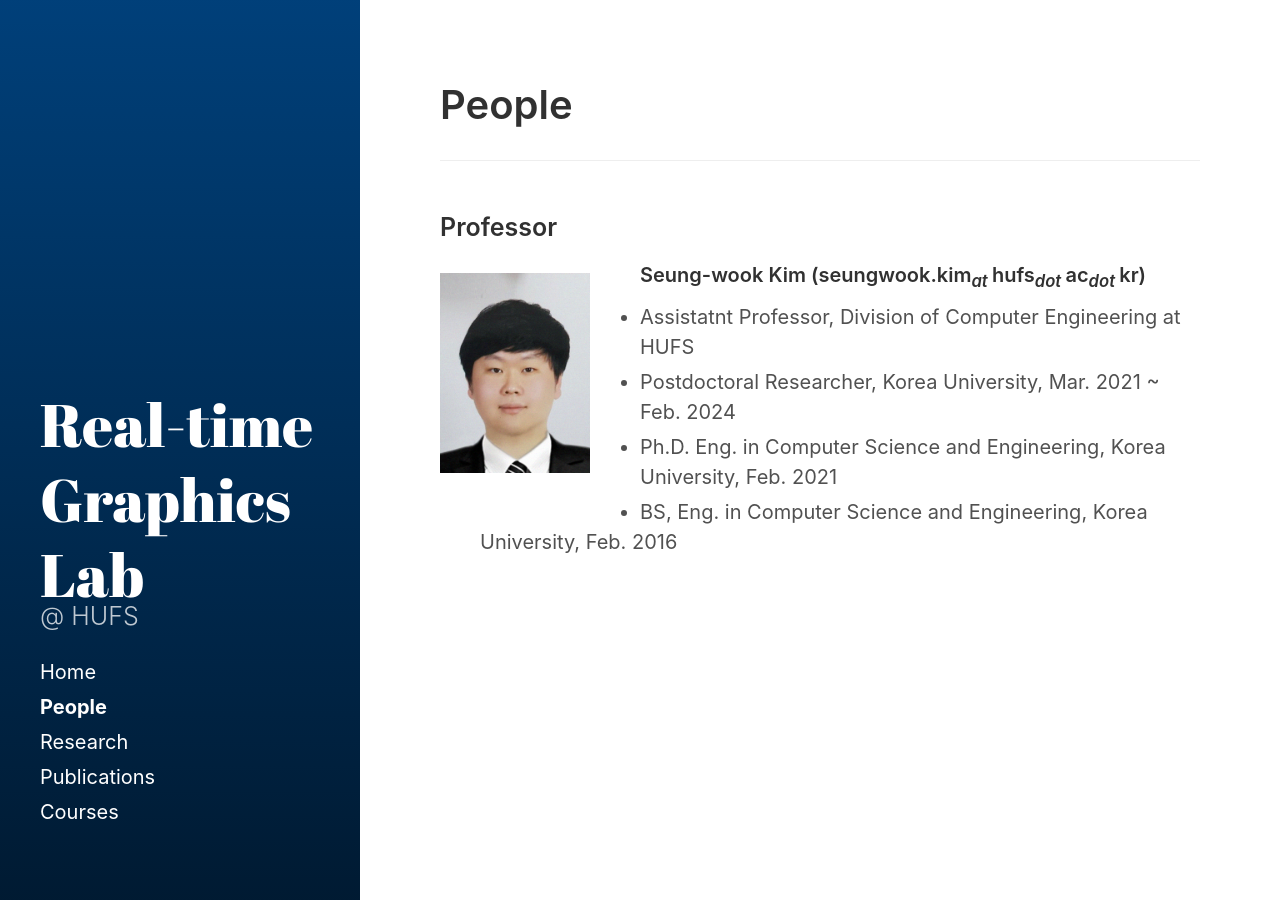
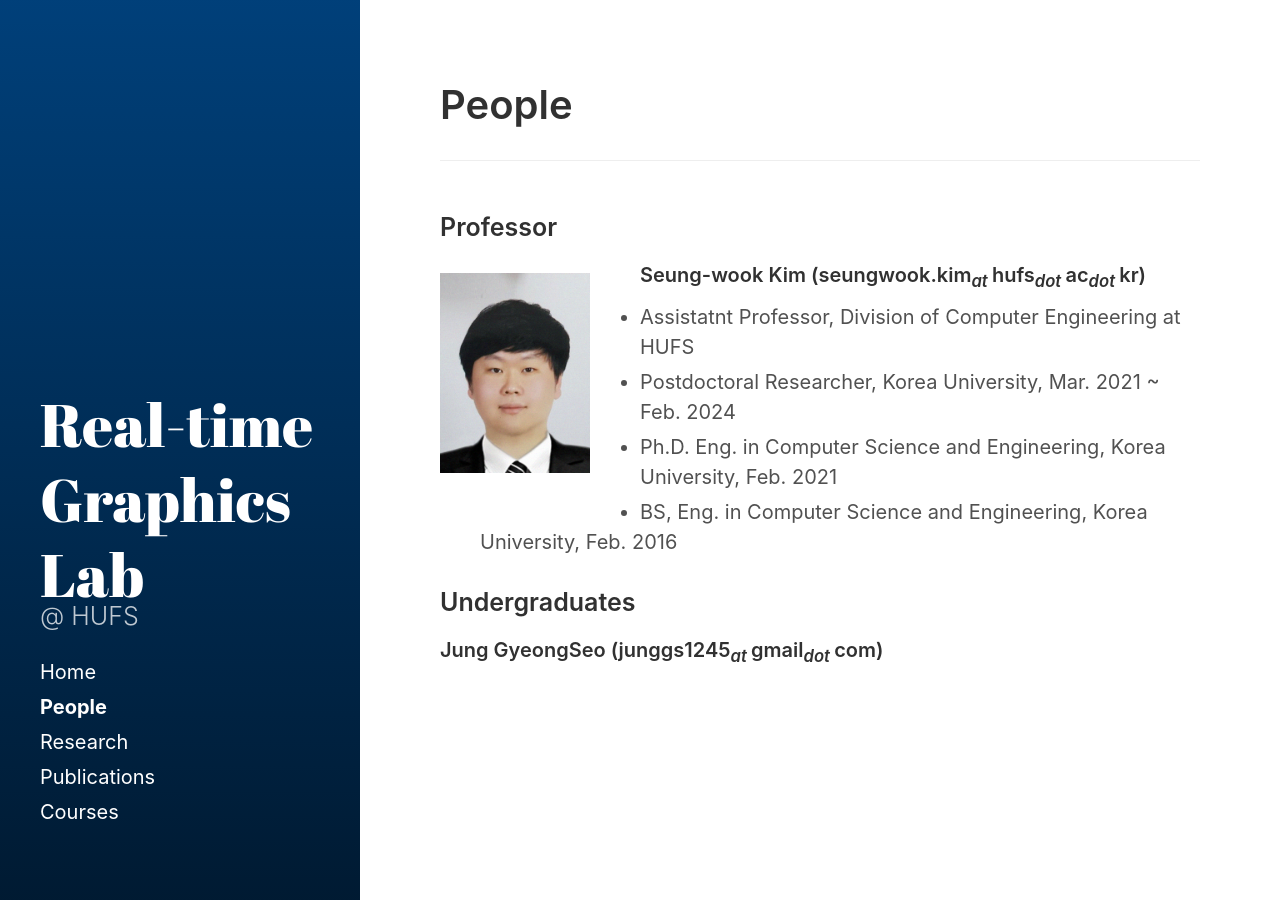
Before and after one commit to God-eunger/God-eunger.github.io, a Jekyll site: the page built from people/index.md, in a window 1280 px wide. Built offline with Jekyll 4.4.1, drawn with Linux system fonts in a browser that asks for light colours.

Commit message:
Update index.md

```diff
--- a/people/index.md
+++ b/people/index.md
@@ -15,7 +15,11 @@ Always check singular or plural according to the number of people
 
 ![Professor](swk.png){: style="float: left; width: 200px; padding: 30px 50px 30px 0;"}
 #### Seung-wook Kim (seungwook.kim<sub><i>at </i></sub>hufs<sub><i>dot </i></sub>ac<sub><i>dot </i></sub>kr)
-* Assistatnt Professor, Division of Computer Engineering at HUFS
+ * Assistatnt Professor, Division of Computer Engineering at HUFS
  * Postdoctoral Researcher, Korea University, Mar. 2021 ~ Feb. 2024
  * Ph.D. Eng. in Computer Science and Engineering, Korea University, Feb. 2021
  * BS, Eng. in Computer Science and Engineering, Korea University, Feb. 2016
+
+### Undergraduates
+
+#### Jung GyeongSeo (junggs1245<sub><i>at </i></sub>gmail<sub><i>dot </i></sub>com)
```
